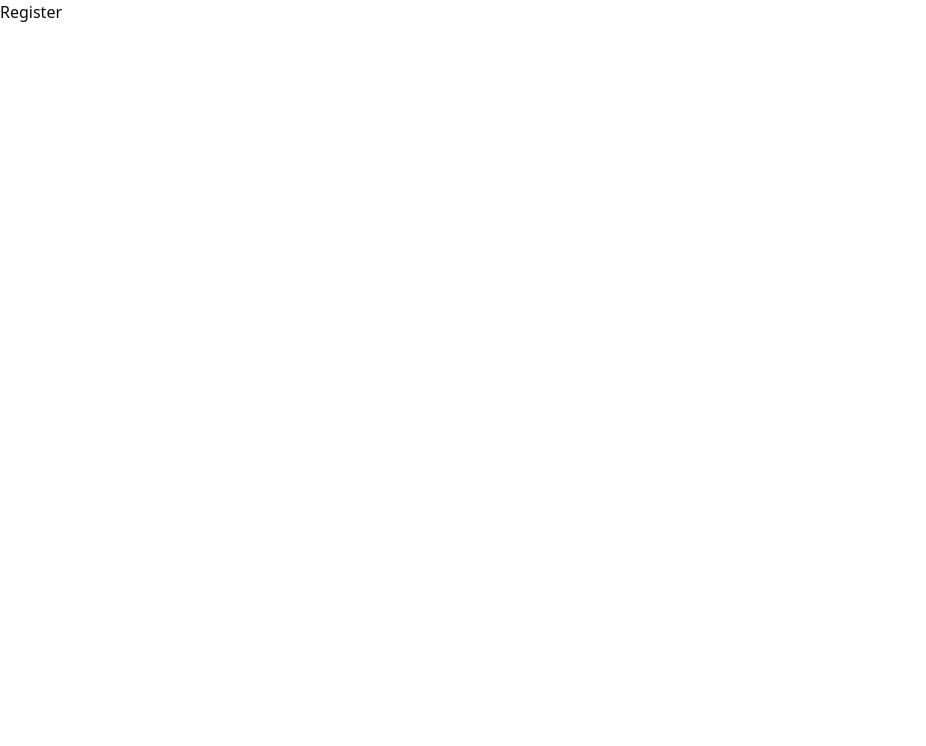
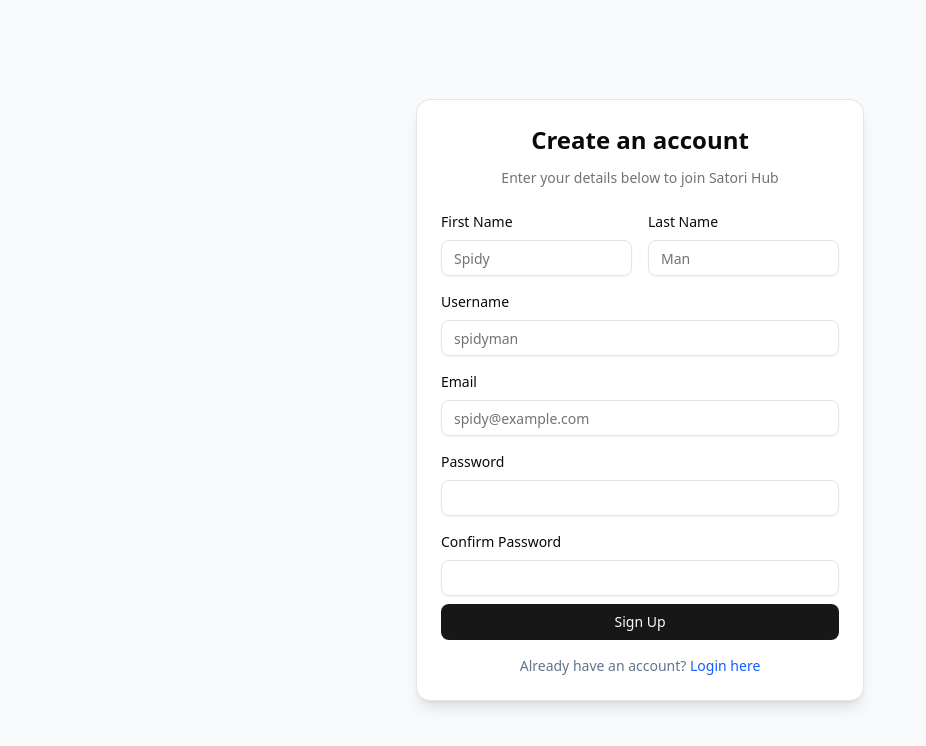
Before and after one commit to m-taaha/satori-hub, a React (Vite) app in the folder frontend/: page /register in a window 1280 px wide. Shown: the top 746 px of the page, without its empty margins (0-926 px from the left). Built offline with nearby package versions, Linux system fonts and the light colour scheme.

Commit message:
add register page and toaster

```diff
--- a/frontend/package.json
+++ b/frontend/package.json
@@ -15,9 +15,11 @@
     "class-variance-authority": "^0.7.1",
     "clsx": "^2.1.1",
     "lucide-react": "^0.548.0",
+    "next-themes": "^0.4.6",
     "react": "^19.1.1",
     "react-dom": "^19.1.1",
     "react-router-dom": "^7.9.6",
+    "sonner": "^2.0.7",
     "tailwind-merge": "^3.3.1",
     "tailwindcss": "^4.1.16"
   },
--- /dev/null
+++ b/frontend/src/components/ui/sonner.jsx
@@ -0,0 +1,39 @@
+import {
+  CircleCheckIcon,
+  InfoIcon,
+  Loader2Icon,
+  OctagonXIcon,
+  TriangleAlertIcon,
+} from "lucide-react"
+import { useTheme } from "next-themes"
+import { Toaster as Sonner } from "sonner";
+
+const Toaster = ({
+  ...props
+}) => {
+  const { theme = "system" } = useTheme()
+
+  return (
+    <Sonner
+      theme={theme}
+      className="toaster group"
+      icons={{
+        success: <CircleCheckIcon className="size-4" />,
+        info: <InfoIcon className="size-4" />,
+        warning: <TriangleAlertIcon className="size-4" />,
+        error: <OctagonXIcon className="size-4" />,
+        loading: <Loader2Icon className="size-4 animate-spin" />,
+      }}
+      style={
+        {
+          "--normal-bg": "var(--popover)",
+          "--normal-text": "var(--popover-foreground)",
+          "--normal-border": "var(--border)",
+          "--border-radius": "var(--radius)"
+        }
+      }
+      {...props} />
+  );
+}
+
+export { Toaster }
--- a/frontend/src/layouts/RootLayout.jsx
+++ b/frontend/src/layouts/RootLayout.jsx
@@ -1,4 +1,5 @@
 import { Outlet } from "react-router-dom";
+import { Toaster } from "@/components/ui/sonner";
 
 function RootLayout() {
   return (
@@ -8,6 +9,7 @@ function RootLayout() {
             <Outlet /> {/* this is where (Home,login) pages will be rendered here */}
         </main>
         {/* //we'll add a footer here later */}
+        <Toaster position="topr-right" richColors/>
     </div>
   )
 }
--- a/frontend/src/pages/Register.jsx
+++ b/frontend/src/pages/Register.jsx
@@ -1,9 +1,153 @@
-import React from 'react'
+import React, { useState } from 'react'
+import { Card, CardHeader, CardContent, CardDescription, CardTitle, CardFooter } from "@/components/ui/card";
+import { Input } from "@/components/ui/input";
+import { Button } from "@/components/ui/button";
+import { useNavigate } from 'react-router-dom';
+import { toast } from "sonner";
 
 function Register() {
+
+  const [formData , setFormData] = useState({
+    firstName: "",
+    lastName: "",
+    userName: "",
+    email: "",
+    password: "",
+    confirmPassword: ""
+  })
+
+  const navigate = useNavigate();
+
+  const handleSubmit = async (e) => {
+    e.preventDefault();
+
+
+    if (formData.password !== formData.confirmPassword);
+    toast.error("Password do not match!", {
+      description: "Please check your password entries again."
+    });
+    return;
+  }
+
+  try{
+    toast.success("Account Created", {
+      description: "Weclome to Satori Hub," + formData.firstName,
+    })
+  }catch(error){
+    toast.error("Registeration failed", {
+      description: "Something went wrong. Please try again."
+    })
+  }
+
   return (
-    <div>Register</div>
-  )
+    <div className="flex min-h-screen items-center justify-center bg-slate-50 p-4">
+      <Card className="w-full max-w-md shadow-lg">
+        <CardHeader className="space-y-1 text-center">
+          <CardTitle className="text-2xl font-bold">
+            Create an account
+          </CardTitle>
+          <CardDescription>
+            Enter your details below to join Satori Hub
+          </CardDescription>
+        </CardHeader>
+
+        <form onSubmit={handleSubmit}>
+          <CardContent className="grid gap-4">
+            <div className="grid grid-cols-2 gap-4">
+              <div className="grid gap-2">
+                <label className="text-sm font-medium">First Name</label>
+                <Input
+                  placeholder="Spidy"
+                  required
+                  value={formData.firstName}
+                  onChange={(e) =>
+                    setFormData({ ...formData, firstName: e.target.value })
+                  }
+                />
+              </div>
+              <div className="grid gap-2">
+                <label className="text-sm font-medium">Last Name</label>
+                <Input
+                  placeholder="Man"
+                  required
+                  value={formData.lastName}
+                  onChange={(e) =>
+                    setFormData({ ...formData, lastName: e.target.value })
+                  }
+                />
+              </div>
+            </div>
+
+            {/* --- Added Username Field --- */}
+            <div className="grid gap-2">
+              <label className="text-sm font-medium">Username</label>
+              <Input
+                placeholder="spidyman"
+                required
+                value={formData.username}
+                onChange={(e) =>
+                  setFormData({ ...formData, username: e.target.value })
+                }
+              />
+            </div>
+
+            <div className="grid gap-2">
+              <label className="text-sm font-medium">Email</label>
+              <Input
+                type="email"
+                placeholder="spidy@example.com"
+                required
+                value={formData.email}
+                onChange={(e) =>
+                  setFormData({ ...formData, email: e.target.value })
+                }
+              />
+            </div>
+
+            {/* --- Password and Confirm Password --- */}
+            <div className="grid gap-2">
+              <label className="text-sm font-medium">Password</label>
+              <Input
+                type="password"
+                required
+                value={formData.password}
+                onChange={(e) =>
+                  setFormData({ ...formData, password: e.target.value })
+                }
+              />
+            </div>
+
+            <div className="grid gap-2">
+              <label className="text-sm font-medium">Confirm Password</label>
+              <Input
+                type="password"
+                required
+                value={formData.confirmPassword}
+                onChange={(e) =>
+                  setFormData({ ...formData, confirmPassword: e.target.value })
+                }
+              />
+            </div>
+          </CardContent>
+
+          <CardFooter className="flex flex-col gap-4">
+            <Button type="submit" className="w-full mt-2">
+              Sign Up
+            </Button>
+            <p className="text-center text-sm text-slate-500">
+              Already have an account?{" "}
+              <span
+                className="text-blue-600 hover:underline cursor-pointer font-medium"
+                onClick={() => navigate("/login")}
+              >
+                Login here
+              </span>
+            </p>
+          </CardFooter>
+        </form>
+      </Card>
+    </div>
+  );
 }
 
 export default Register
```
Also changed, not shown: 1 other file (tests, documents, lock files or other folders).
